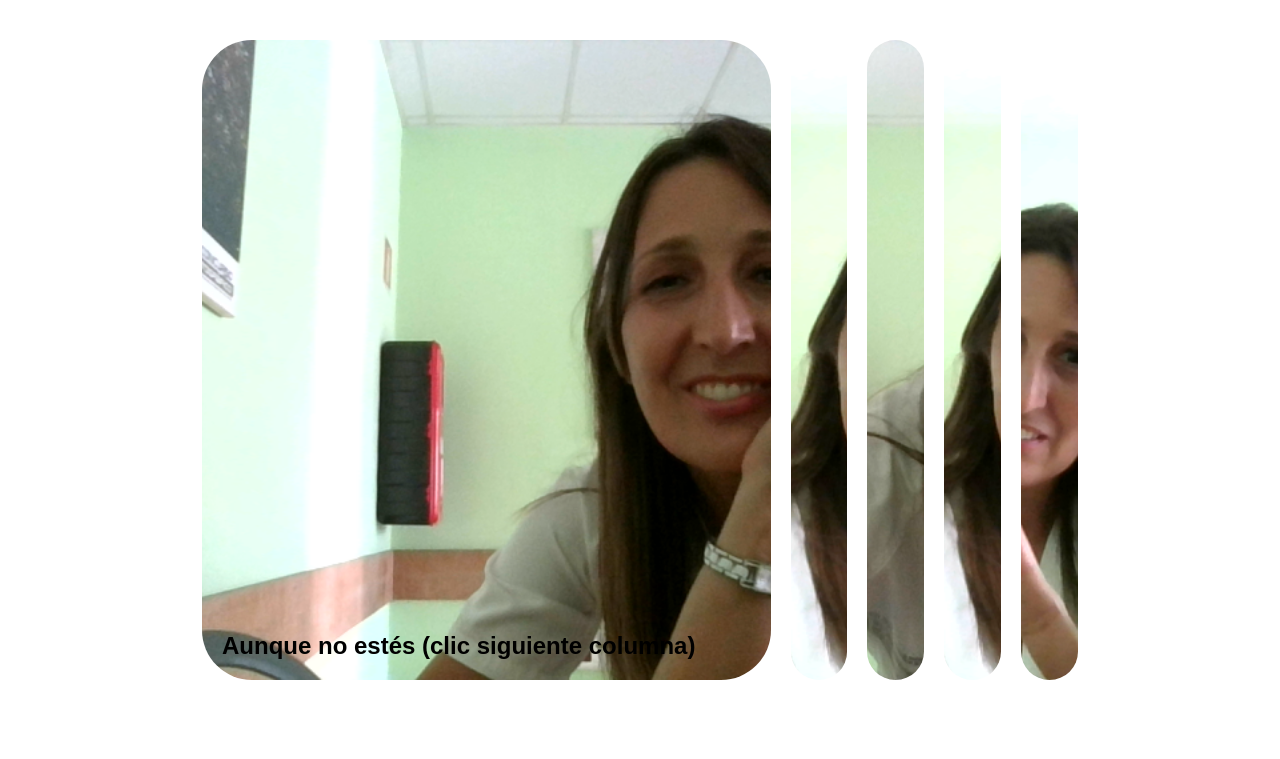
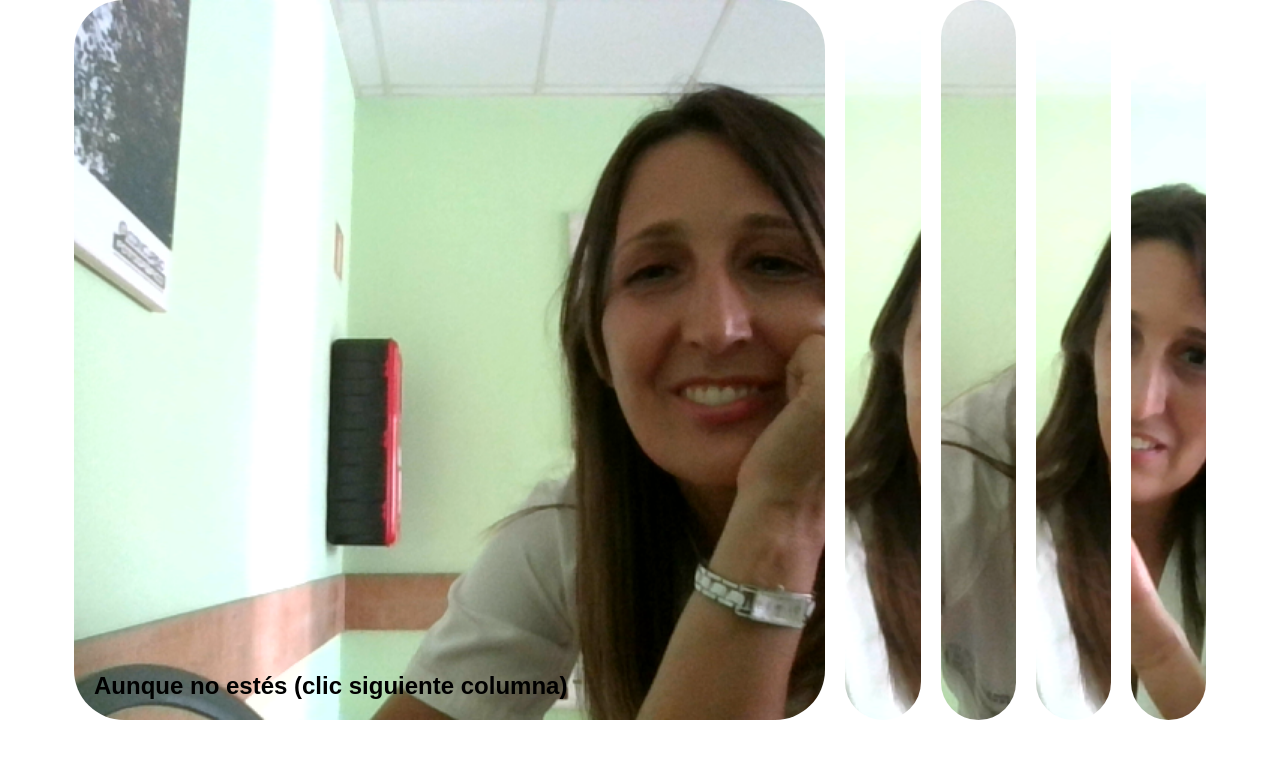
Before and after one commit to blanquiaraujo/Enneper, a PHP site: page /mariavinci/entontuscartitas/index.html in a window 1280 px wide. Shown: the top 759 px of the page. Run offline with PHP 8.4, Linux system fonts and the light colour scheme; some web fonts are replaced.

Commit message:
Add files via upload

```diff
--- a/mariavinci/entontuscartitas/style.css
+++ b/mariavinci/entontuscartitas/style.css
@@ -16,14 +16,14 @@ body {
 
 .container {
   display: flex;
-  width: 70vw;/* 90vw */
+  width: 90vw;/* 90vw */
 }
 
 .panel {
   background-size: cover;
   background-position: center;
   background-repeat: no-repeat;
-  height: 80vh;
+  height: 90vh;
   border-radius: 50px;
   color: #fff;
   cursor: pointer;
@@ -54,11 +54,11 @@ body {
 
 @media (max-width: 480px) {
   .container {
-    width: 70vw; /* 100vw*/
+    width: 90vw; /* 100vw*/
   }
 
-  .panel:nth-of-type(4),
+ /*.panel:nth-of-type(4),
   .panel:nth-of-type(5) {
     display: none;
-  }
+  }*/
 }
```
